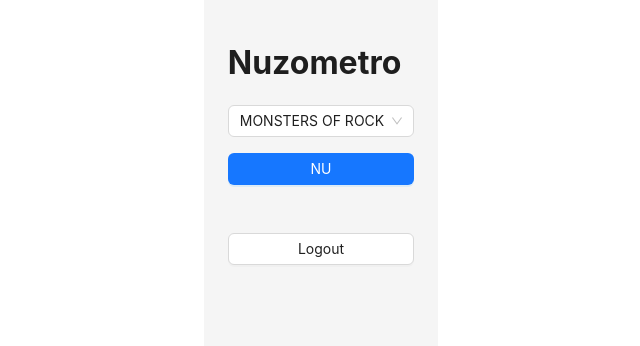
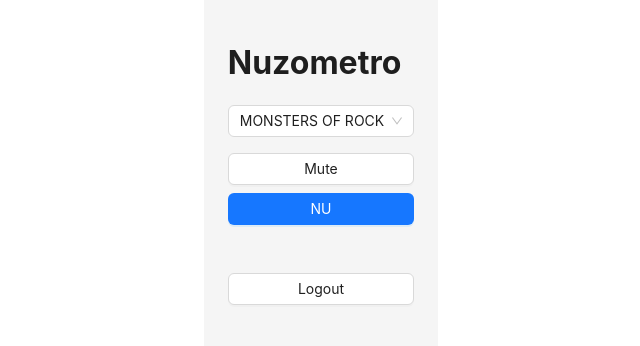
Before and after one commit to fernandomondoni/Nuzometro.Web, a React (Vite) app: page /home in a window 1280 px wide. Shown: the top 346 px of the page, without its empty margins (319-959 px from the left). Built offline with nearby package versions, Linux system fonts and the light colour scheme.

Commit message:
Fix password validation

```diff
--- a/src/pages/Auth/createUser.tsx
+++ b/src/pages/Auth/createUser.tsx
@@ -75,7 +75,14 @@ const CreateUser: React.FC = () => {
           <Form.Item
             label="Password"
             name="password"
-            rules={[{ required: true, message: "Please enter your password!" }]}
+            rules={[
+              { required: true, message: "Please enter your password!" },
+              {
+                pattern: /^(?=.*[a-z])(?=.*[A-Z])(?=.*\d)(?=.*[\W_]).{8,}$/,
+                message:
+                  "Password must be at least 8 characters long and include an uppercase letter, a lowercase letter, a number, and a special character.",
+              },
+            ]}
           >
             <Input.Password placeholder="Enter your password" />
           </Form.Item>
--- a/src/pages/Home/Home.css
+++ b/src/pages/Home/Home.css
@@ -43,6 +43,11 @@
   margin-top: 24px;
 }
 
+.mute-button {
+  width: 100%;
+  margin-bottom: 12px;
+}
+
 @media screen and (max-width: 480px) {
   .home-wrapper {
     padding: 16px;
--- a/src/pages/Home/Home.tsx
+++ b/src/pages/Home/Home.tsx
@@ -20,11 +20,13 @@ const Home: React.FC = () => {
   const [result, setResult] = useState<any>(null);
   const [location, setLocation] = useState<string>(locationOptions[0]);
   const [loading, setLoading] = useState<boolean>(false);
+  const [isMuted, setIsMuted] = useState(false);
   const navigate = useNavigate();
 
   const username = localStorage.getItem("username") || "";
 
   const playAudio = () => {
+    if (isMuted) return;
     const audio = new Audio("/confirma-urna.mp3");
     //const audio = new Audio("../../../public/confirma-urna.mp3");
     audio.play();
@@ -70,6 +72,15 @@ const Home: React.FC = () => {
         </div>
 
         <Button
+          type="default"
+          onClick={() => setIsMuted((prev) => !prev)}
+          className="mute-button"
+          style={{ marginBottom: 8 }}
+        >
+          {isMuted ? "Unmute" : "Mute"}
+        </Button>
+
+        <Button
           type="primary"
           onClick={handleRegisterAndFetchNu}
           loading={loading}
@@ -92,7 +103,7 @@ const Home: React.FC = () => {
                   {new Date(item.date).toLocaleDateString("pt-BR")}
                 </p>
                 <p>
-                  <strong>Total de horas:</strong> {item.amount}
+                  <strong>Total:</strong> {item.amount}
                 </p>
 
                 <Divider style={{ margin: "12px 0" }}>Registers</Divider>
```
